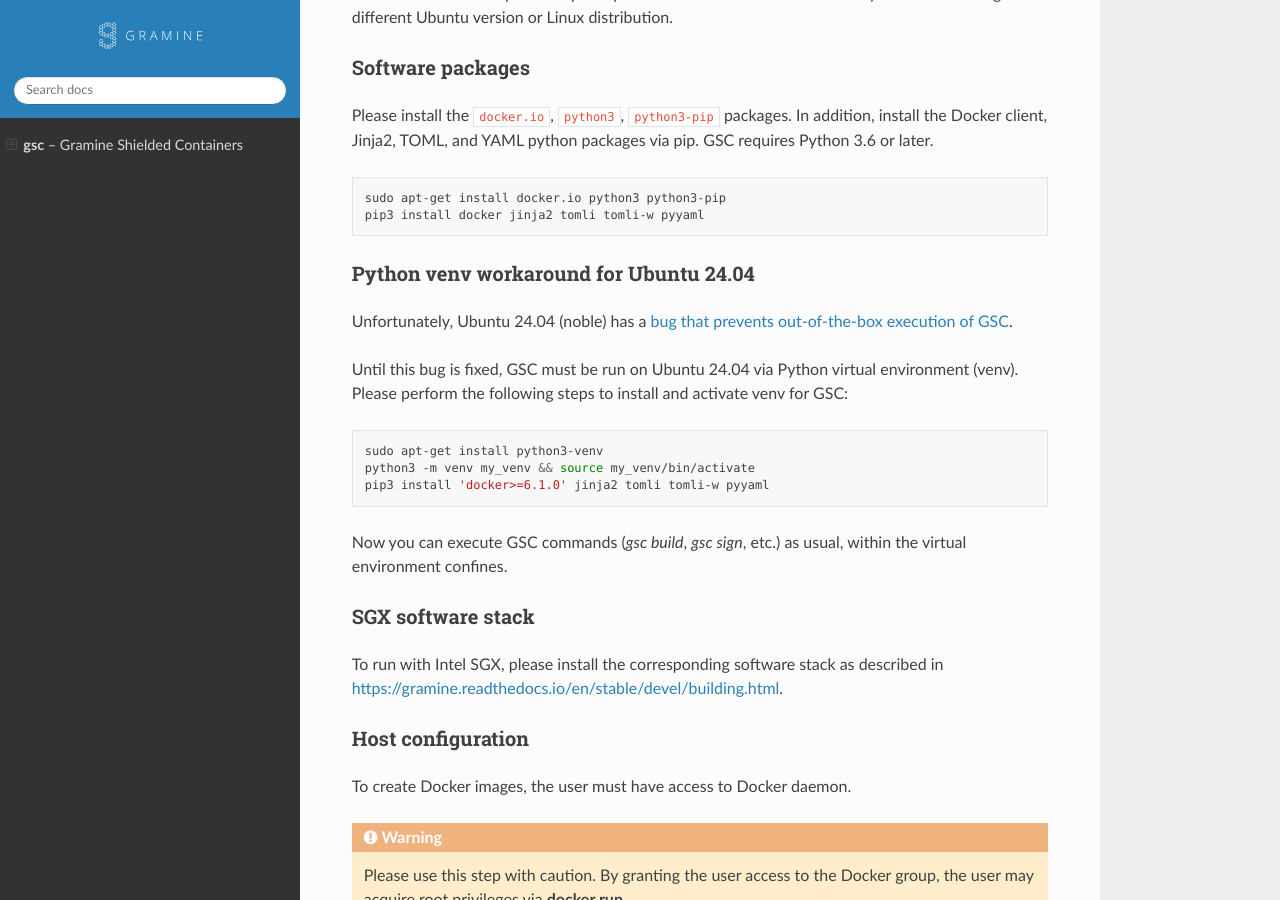
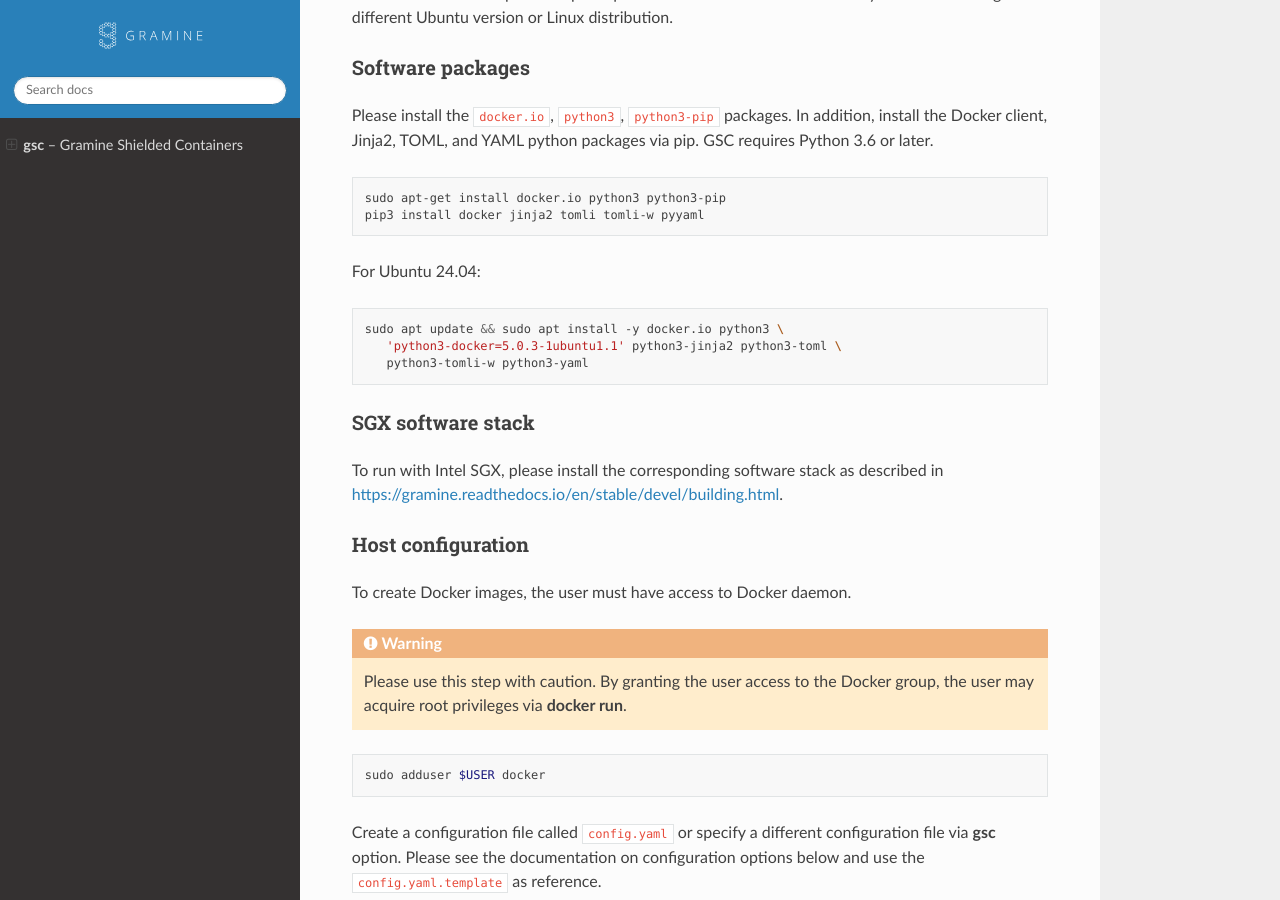
Before and after one commit to gramineproject/gsc, a Sphinx documentation site: the page built from Documentation/index.rst, in a window 1280 px wide and 900 px high, scrolled down 875 px. Built offline with Sphinx 7.4.7 and the Read the Docs theme 2.0.0, drawn with Linux system fonts in a browser that asks for light colours.

Commit message:
[Doc] Remove temporary workaround of venv usage for Ubuntu 24.04
Signed-off-by: Adarsh Anand <adarsh.anand@intel.com>

```diff
--- a/Documentation/index.rst
+++ b/Documentation/index.rst
@@ -54,25 +54,13 @@ pip. GSC requires Python 3.6 or later.
    sudo apt-get install docker.io python3 python3-pip
    pip3 install docker jinja2 tomli tomli-w pyyaml
 
-Python venv workaround for Ubuntu 24.04
----------------------------------------
-
-Unfortunately, Ubuntu 24.04 (noble) has a `bug that prevents out-of-the-box
-execution of
-GSC <https://bugs.launchpad.net/ubuntu/+source/python-docker/+bug/2065348>`__.
-
-Until this bug is fixed, GSC must be run on Ubuntu 24.04 via Python virtual
-environment (venv). Please perform the following steps to install and activate
-venv for GSC:
+For Ubuntu 24.04:
 
 .. code-block:: sh
 
-   sudo apt-get install python3-venv
-   python3 -m venv my_venv && source my_venv/bin/activate
-   pip3 install 'docker>=6.1.0' jinja2 tomli tomli-w pyyaml
-
-Now you can execute GSC commands (`gsc build`, `gsc sign`, etc.) as usual,
-within the virtual environment confines.
+   sudo apt update && sudo apt install -y docker.io python3 \
+      'python3-docker=5.0.3-1ubuntu1.1' python3-jinja2 python3-toml \
+      python3-tomli-w python3-yaml
 
 SGX software stack
 ------------------
```
